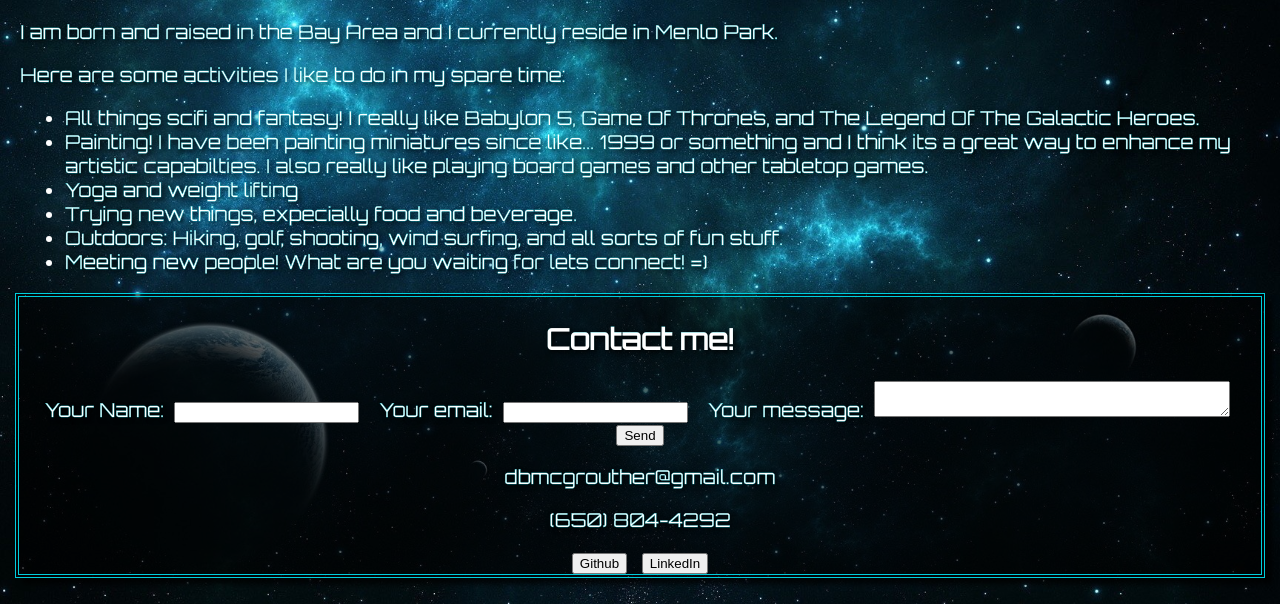
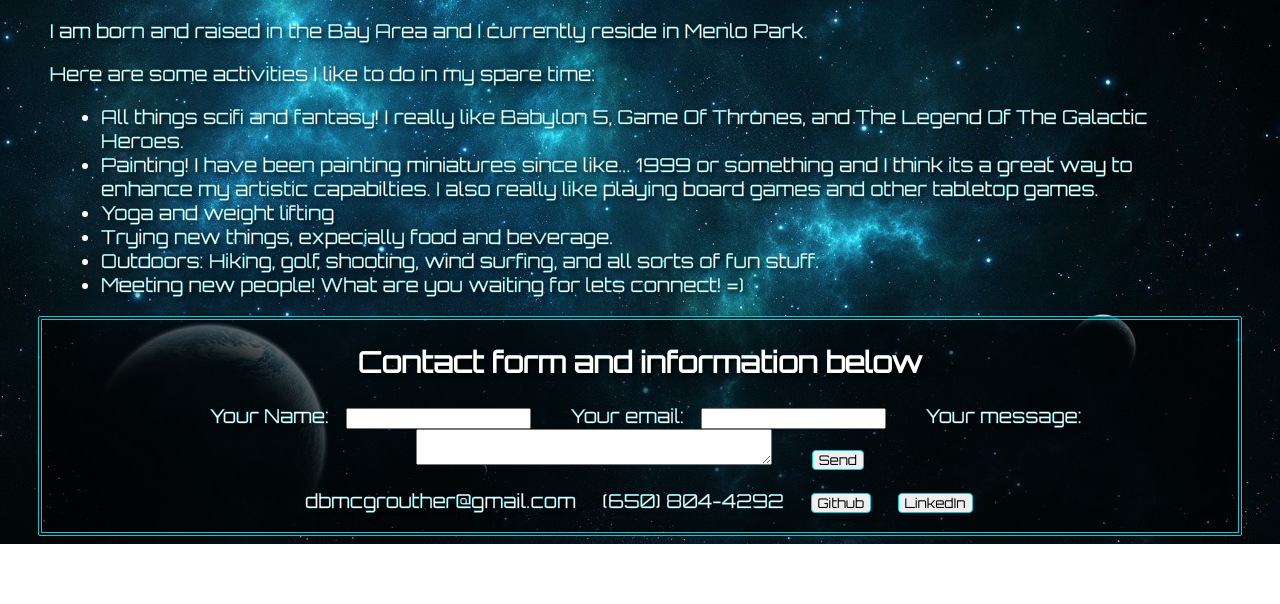
Before and after one commit to dmcgrouther/portfolio, a plain HTML site: page index.html in a window 1280 px wide. Shown: the part 1767-2371 px from the top of the page. After the commit the page ends 2311 px from the top, so only its background shows below. Drawn offline with Linux system fonts and the light colour scheme.

Commit message:
contact form looks good!

```diff
--- a/index.html
+++ b/index.html
@@ -69,7 +69,7 @@
         </ul>
     </div>
     <div id = "contact-me">
-        <h2>Contact me!</h2>
+        <h2>Contact form and information below</h2>
         <!-- below div is to submit a message directly to my email -->
         <div>
             <form action="https://formspree.io/xzbzelle" method="POST">
@@ -89,11 +89,17 @@
             <button type="submit">Send</button>
             </form>
         </div>
-        <p>dbmcgrouther@gmail.com</p>
-        <p>(650) 804-4292</p>
-        <button class="contact" onclick=" window.open('https://github.com/dmcgrouther','_blank')"> Github</button>
-        <button class="contact" onclick=" window.open('https://www.linkedin.com/in/davidbmcgrouther/','_blank')"> LinkedIn</button>
+        <p class="contact-item">dbmcgrouther@gmail.com</p>
+        <p class="contact-item">(650) 804-4292</p>
+        <button class="contact-item" onclick=" window.open('https://github.com/dmcgrouther','_blank')"> Github</button>
+        <button class="contact-item" onclick=" window.open('https://www.linkedin.com/in/davidbmcgrouther/','_blank')"> LinkedIn</button>
+        <!-- <ul id ="contact-items">
+            <p>dbmcgrouther@gmail.com     (650) 804-4292</p>
+            <li class="contact-info">dbmcgrouther@gmail.com</li>
+            <li class="contact-info">(650) 804-4292</li>
+            <li class="contact-info"><button class="contact" onclick=" window.open('https://github.com/dmcgrouther','_blank')"> Github</button></li>
+            <li class="contact-info"><button class="contact" onclick=" window.open('https://www.linkedin.com/in/davidbmcgrouther/','_blank')"> LinkedIn</button></li>
+        </ul> -->
     </div>
-    <br>
 </body>
 </html>
--- a/style.css
+++ b/style.css
@@ -23,8 +23,8 @@ p, li, label {
 }
 
 * {
-    margin-left: 0.4%;
-    margin-right: 0.4%;
+    margin-left: 1%;
+    margin-right: 1%;
 }
 
 #title-section {
@@ -79,9 +79,35 @@ p, li, label {
     border: 4px double rgb(0, 205, 219);
     font-size: 1.2em;
     text-align: center;
-    box-shadow: 7px 6px 5px 0px rgba(0,0,0,0.75);
 }
 
 textarea {
     width: 350px;
 }
+
+/* use the following if tou make list with contact items
+#contact-items {
+    overflow-x:hidden;
+    white-space:nowrap;
+    height: 1em;
+    width: 100%;
+}  */
+
+.contact-info {
+    display:inline;
+}
+
+button {
+    font-family: 'Orbitron', sans-serif;
+    border: 1px solid rgb(0, 205, 219);
+    border-radius: 4px;
+}
+
+#contact-me {
+    border-radius: 2px;
+}
+
+.contact-item {
+    display: inline-block;
+    margin-left: 10px;
+}
```
Also changed, not shown: 1 other file.
